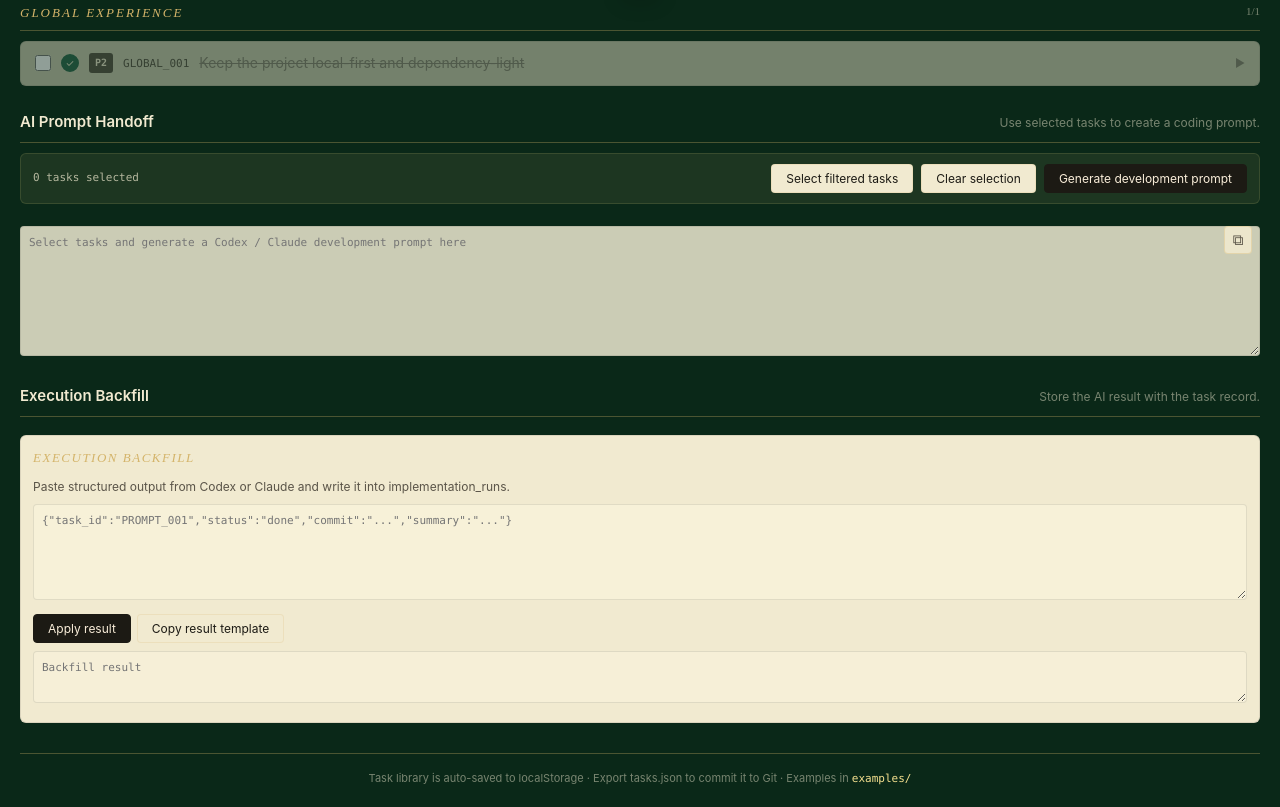
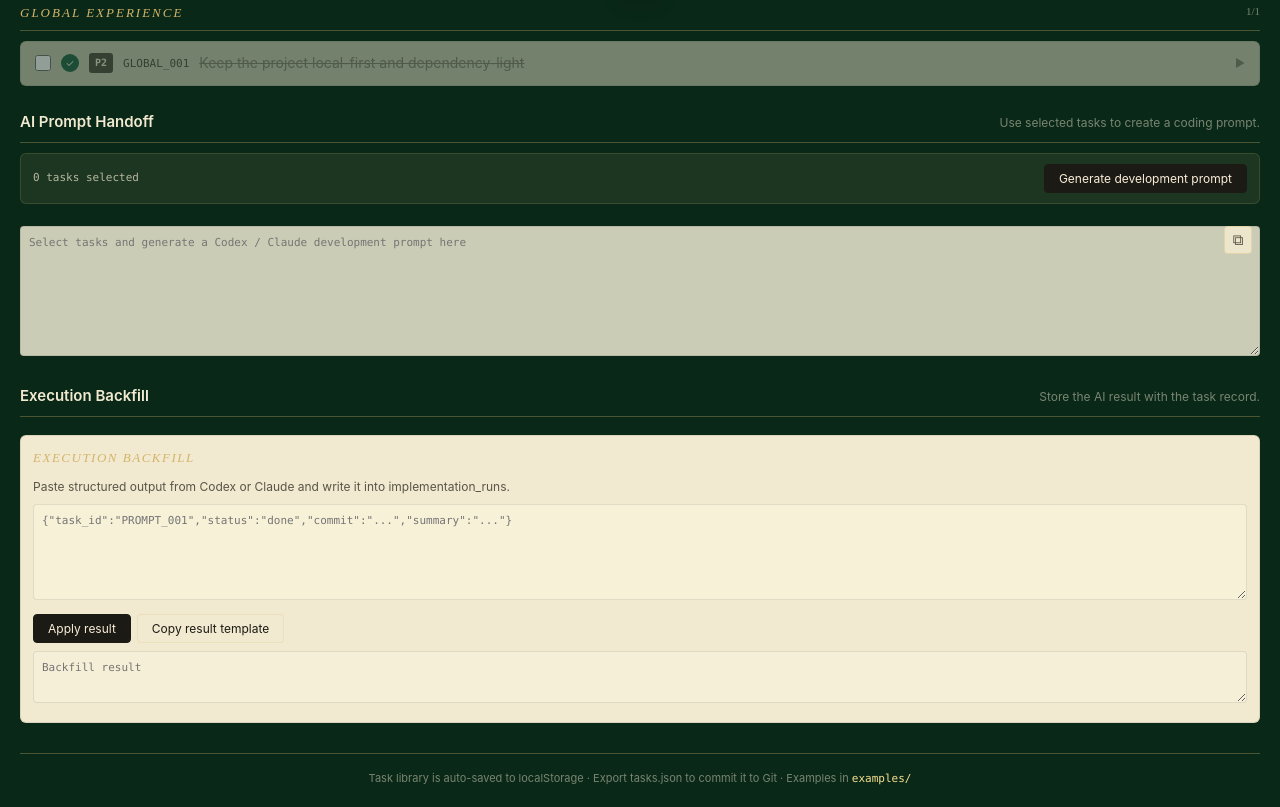
Before and after one commit to szpack/ai-task-flow, a plain HTML site: page index.html in a window 1280 px wide. Shown: the part 871-1678 px from the top of the page. Drawn offline with Linux system fonts and the light colour scheme.

Commit message:
Hide bulk selection controls

```diff
--- a/index.html
+++ b/index.html
@@ -391,6 +391,9 @@
   }
   .action-btn.primary:hover {
     background: var(--augusta-green);
+  }
+  .utility-hidden {
+    display: none;
   }
   .action-btn.new-task {
     display: inline-flex;
@@ -1039,8 +1042,8 @@
 
   <div class="selection-bar">
     <span class="selection-count" id="selection-count">0 tasks selected</span>
-    <button class="action-btn" id="btn-select-visible" data-i18n="selectVisible">Select filtered tasks</button>
-    <button class="action-btn" id="btn-clear-selection" data-i18n="clearSelection">Clear selection</button>
+    <button class="action-btn utility-hidden" id="btn-select-visible" data-i18n="selectVisible">Select filtered tasks</button>
+    <button class="action-btn utility-hidden" id="btn-clear-selection" data-i18n="clearSelection">Clear selection</button>
     <button class="action-btn primary" id="btn-generate-dev-prompt" data-i18n="generateDevPrompt">Generate development prompt</button>
   </div>
   <div class="field-shell">
```
